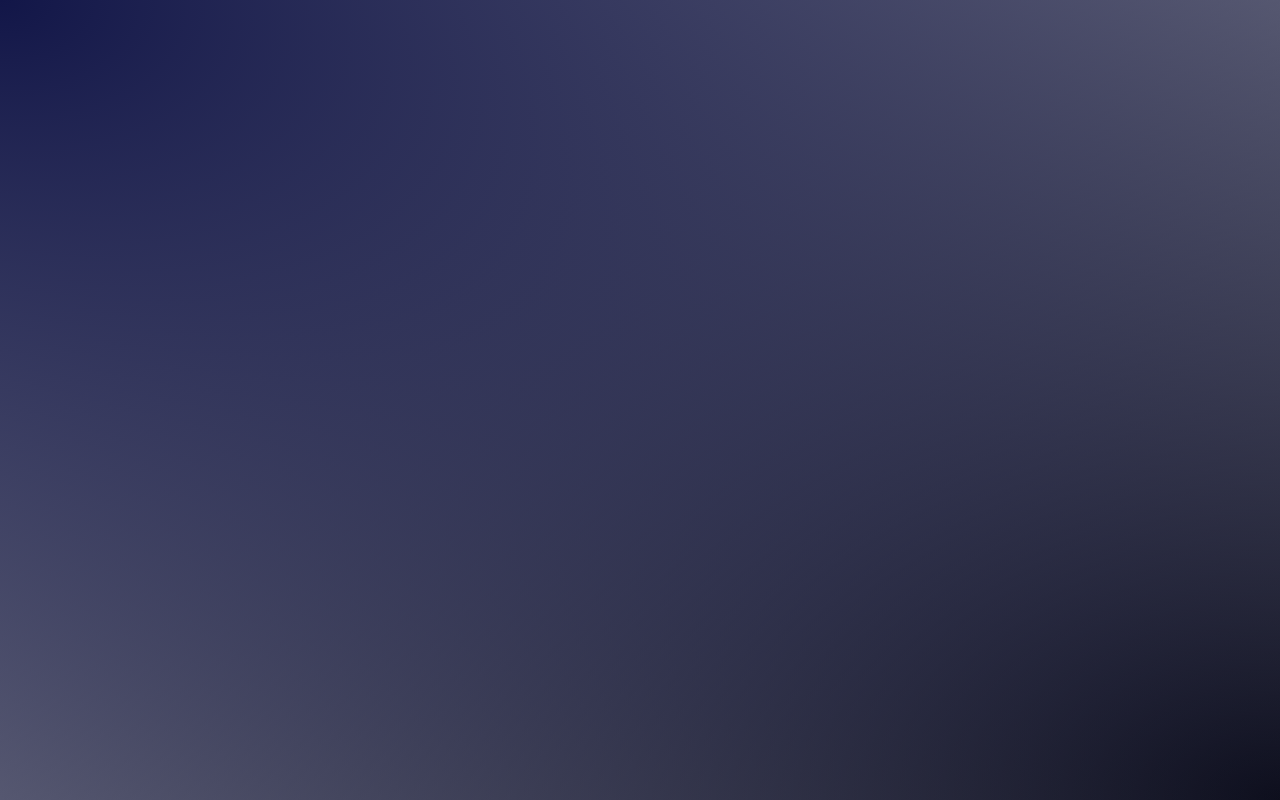
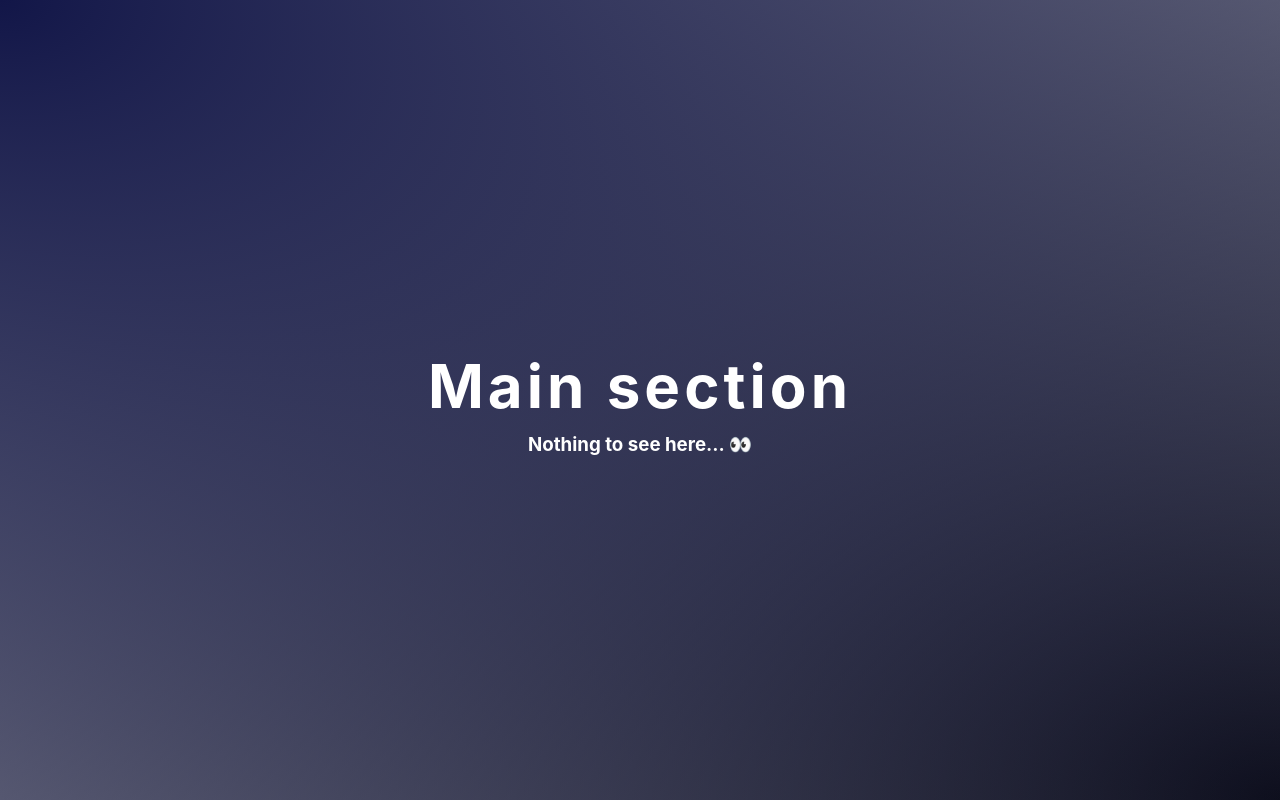
Before and after one commit to fknSeven/login-simple, a Vue app: page /#/main in a window 1280 px wide. Built offline with nearby package versions, Linux system fonts and the light colour scheme.

Commit message:
add text for Main.vue, update readme, rename main.ts

```diff
--- a/index.html
+++ b/index.html
@@ -8,6 +8,6 @@
   </head>
   <body>
     <div id="app"></div>
-    <script type="module" src="/src/main.ts"></script>
+    <script type="module" src="/src/index.ts"></script>
   </body>
 </html>
--- a/src/components/Main.vue
+++ b/src/components/Main.vue
@@ -1,6 +1,22 @@
 <template>
-<div></div>
+<div class="main-view">
+  <h1>Main section</h1>
+  <h3>Nothing to see here... &#128064</h3>
+</div>
 </template>
 
 <style scoped>
+.main-view {
+  min-height: 100vh;
+  width: 100%;
+  display: flex;
+  flex-direction: column;
+  justify-content: center;
+  align-items: center;
+}
+
+h1 {
+  font-size: 60px;
+  letter-spacing: 0.1ch;
+}
 </style>
```
Also changed, not shown: src/index.ts (renamed from src/main.ts), 1 other file (tests, documents, lock files or other folders).
